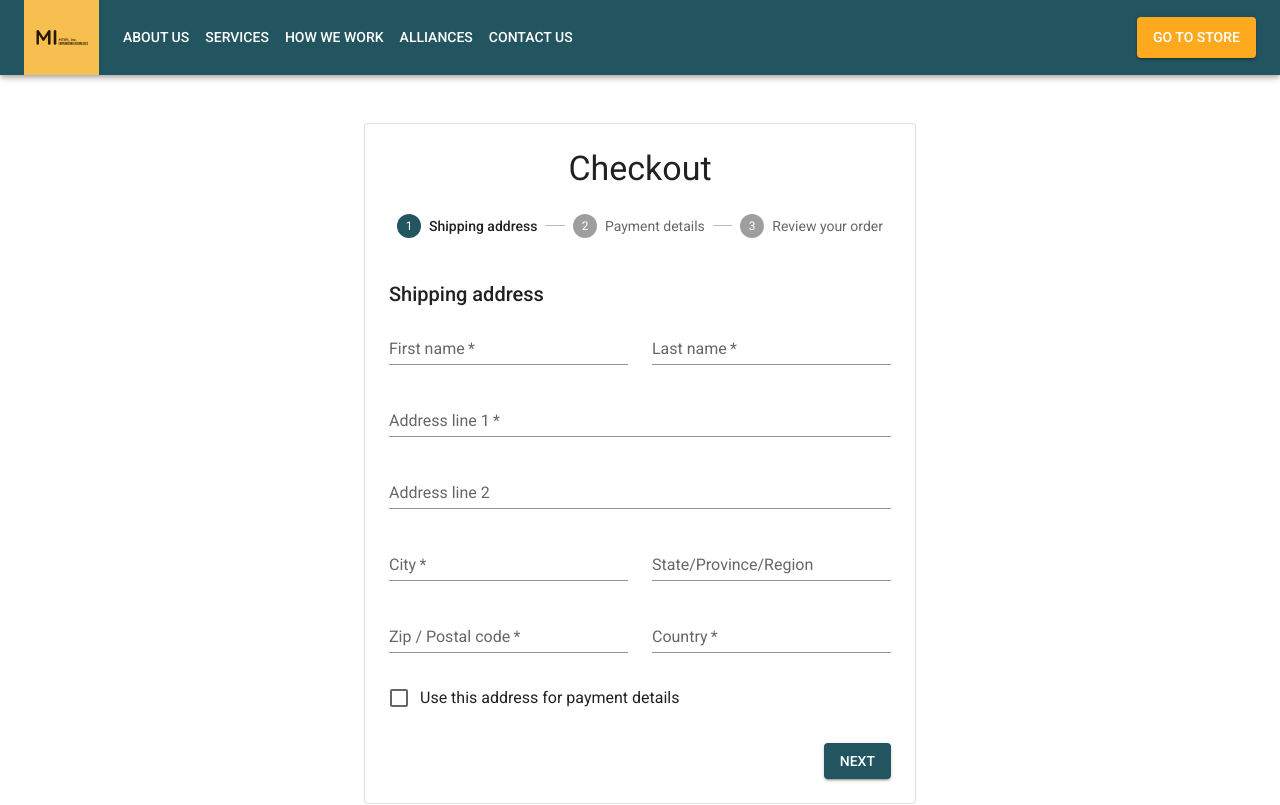
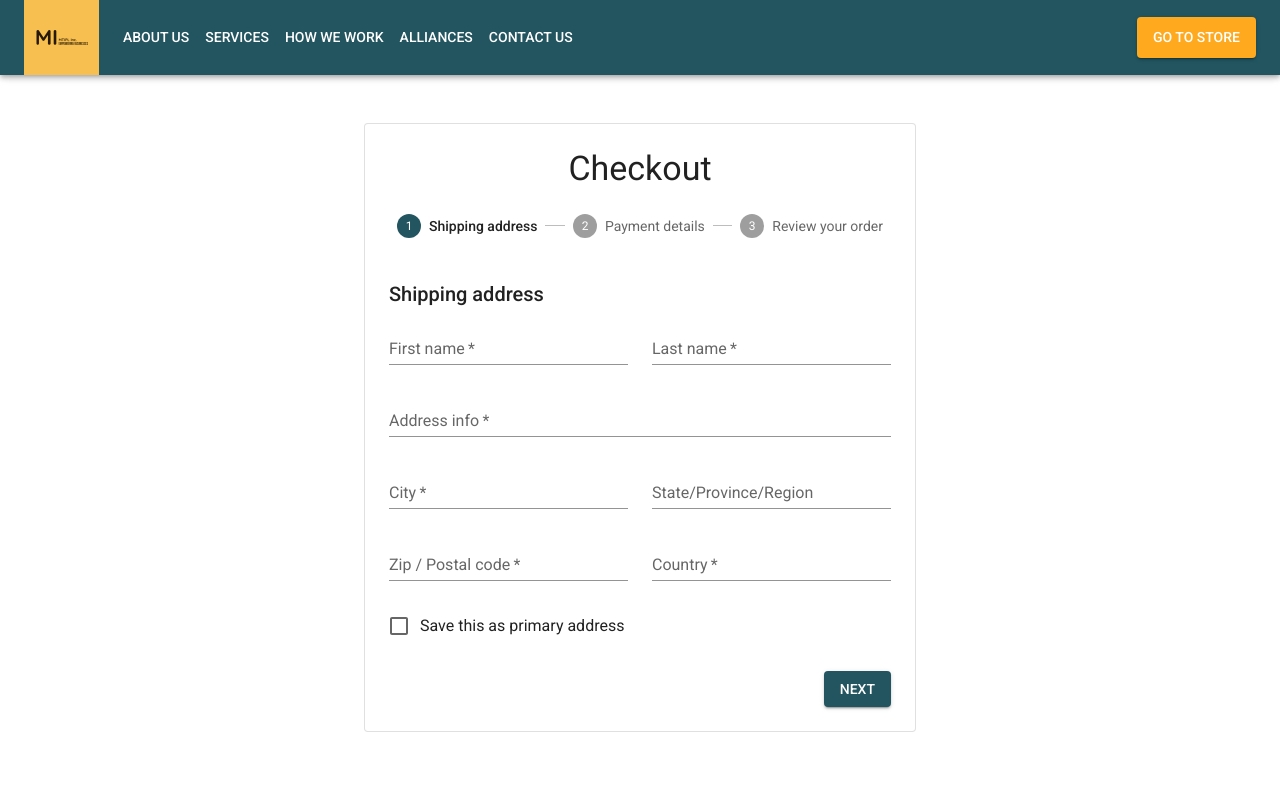
Before and after one commit to Ethan0507/mtipl-inc, a React (Create React App) app in the folder frontend/: page /checkout in a window 1280 px wide. Shown: the top 805 px of the page. Built offline with nearby package versions, Linux system fonts and the light colour scheme.

Commit message:
Added order successful page, validation in login

```diff
--- a/frontend/src/App.js
+++ b/frontend/src/App.js
@@ -19,6 +19,7 @@ import { Box } from "@mui/material";
 
 import { AuthContext } from "./utils/context/auth-context";
 import { useAuth } from "./utils/hooks/auth-hook";
+import OrderSuccessful from "./pages/OrderSuccessful";
 
 const theme = createTheme({
   typography: {
@@ -76,6 +77,7 @@ function App() {
               <Route path="/store" element={<Store />} />
               <Route path="/product" element={<ProductPage />} />
               <Route path="/checkout" element={<Checkout />} />
+              <Route path="/order/success" element={<OrderSuccessful />} />
             </Routes>
             <StickyFooter />
           </Box>
--- a/frontend/src/components/NavBar.js
+++ b/frontend/src/components/NavBar.js
@@ -64,9 +64,9 @@ const ResponsiveAppBar = (props) => {
 
   const handleGoToStore = () => {
     if (auth.isLoggedIn) {
-      window.location.href = "/store";
+      navigate("/store");
     } else {
-      window.location.href = "/login";
+      navigate("/login");
     }
   }
 
@@ -147,7 +147,7 @@ const ResponsiveAppBar = (props) => {
               }}
             >
               {pages.map((page) => (
-                <MenuItem key={page.label} onClick={handleCloseNavMenu}>
+                <MenuItem key={page.label} onClick={() => { handleCloseNavMenu(); window.location.href = "#"+page.href; }}>
                   <Typography textAlign="center">{page.label}</Typography>
                 </MenuItem>
               ))}
--- a/frontend/src/pages/AddressForm.js
+++ b/frontend/src/pages/AddressForm.js
@@ -4,13 +4,37 @@ import Typography from '@mui/material/Typography';
 import TextField from '@mui/material/TextField';
 import FormControlLabel from '@mui/material/FormControlLabel';
 import Checkbox from '@mui/material/Checkbox';
+import { useFormik, Form, FormikProvider } from 'formik';
+import { useState } from 'react';
 
-export default function AddressForm() {
+const AddressForm = ({ handleNext, formik }) => {
+
+  // const [label, setLabel] = useState('');
+  //   const [firstName, setFirstName] = useState('');
+  //   const [lastName, setLastName] = useState('');
+  //   const [addressInfo, setAddressInfo] = useState('');
+  //   const [city, setCity] = useState('');
+  //   const [state, setState] = useState('');
+  //   const [postalCode, setPostalCode] = useState('');
+  //   const [country, setCountry] = useState('');
+  //   const [isPrimary, setIsPrimary] = useState(false);
+
+  const submitAddressForm = (event) => {
+    event.preventDefault();
+
+    console.log(formik.values);
+
+    handleNext();
+
+  }
+
+
   return (
     <>
       <Typography variant="h6" gutterBottom>
         Shipping address
       </Typography>
+
           <Grid container spacing={3}>
             <Grid item xs={12} sm={6}>
               <TextField
@@ -37,21 +61,11 @@ export default function AddressForm() {
             <Grid item xs={12}>
               <TextField
                 required
-            id="address1"
-            name="address1"
-            label="Address line 1"
+                id="address"
+                name="address"
+                label="Address info"
                 fullWidth
                 autoComplete="shipping address-line1"
-            variant="standard"
-          />
-        </Grid>
-        <Grid item xs={12}>
-          <TextField
-            id="address2"
-            name="address2"
-            label="Address line 2"
-            fullWidth
-            autoComplete="shipping address-line2"
                 variant="standard"
               />
             </Grid>
@@ -97,13 +111,21 @@ export default function AddressForm() {
                 variant="standard"
               />
             </Grid>
-        <Grid item xs={12}>
+            {/* <Grid item xs={12}>
               <FormControlLabel
                 control={<Checkbox color="secondary" name="saveAddress" value="yes" />}
                 label="Use this address for payment details"
+              />
+            </Grid> */}
+            <Grid item xs={12}>
+              <FormControlLabel
+                control={<Checkbox color="secondary" name="primaryAddress" value="yes" />}
+                label="Save this as primary address"
               />
             </Grid>
           </Grid>
     </>
   );
 }
+
+export default AddressForm;
--- a/frontend/src/pages/Checkout.js
+++ b/frontend/src/pages/Checkout.js
@@ -13,33 +13,70 @@ import Typography from '@mui/material/Typography';
 import AddressForm from './AddressForm';
 import PaymentForm from './PaymentForm';
 import Review from './Review';
+import { useFormik, Form, FormikProvider } from 'formik';
 
 const steps = ['Shipping address', 'Payment details', 'Review your order'];
-
-function getStepContent(step) {
-  switch (step) {
-    case 0:
-      return <AddressForm />;
-    case 1:
-      return <PaymentForm />;
-    case 2:
-      return <Review />;
-    default:
-      throw new Error('Unknown step');
-  }
-}
-
 
 export default function Checkout() {
   const [activeStep, setActiveStep] = React.useState(0);
 
+  const formik = useFormik({
+    initialValues: getInitialValues(activeStep),
+  });
+
   const handleNext = () => {
-    setActiveStep(activeStep + 1);
+    if (activeStep === 2) {
+      window.location.href = "/order/success";
+    }
+    else {
+      setActiveStep(activeStep + 1);
+    }
   };
 
   const handleBack = () => {
     setActiveStep(activeStep - 1);
   };
+
+  function getStepContent(step) {
+    switch (step) {
+      case 0:
+        return <AddressForm handleNext={handleNext} formik={formik}/>;
+      case 1:
+        return <PaymentForm />;
+      case 2:
+        return <Review />;
+      default:
+        throw new Error('Unknown step');
+    }
+  }
+
+  function getInitialValues(step) {
+    switch(step) {
+      case 0:
+        return {
+          label: '',
+          firstName: '',
+          lastName: '',
+          addressInfo: '',
+          city: '',
+          state: '',
+          postalCode: '',
+          country: '',
+          isPrimary: false
+        };
+      case 1:
+          return {
+            somevalue: ''
+          };
+      case 2:
+          return {
+            newvalue: ''
+          }
+      default:
+          throw new Error("Unknown step");
+    }
+  }
+
 
   return (
       <>
@@ -70,6 +107,8 @@ export default function Checkout() {
               </React.Fragment>
             ) : (
               <React.Fragment>
+                <FormikProvider value={formik}>
+                <Form>
                 {getStepContent(activeStep)}
                 <Box sx={{ display: 'flex', justifyContent: 'flex-end' }}>
                   {activeStep !== 0 && (
@@ -82,10 +121,13 @@ export default function Checkout() {
                     variant="contained"
                     onClick={handleNext}
                     sx={{ mt: 3, ml: 1 }}
+                    type="submit"
                   >
                     {activeStep === steps.length - 1 ? 'Place order' : 'Next'}
                   </Button>
                 </Box>
+                </Form>
+                </FormikProvider>
               </React.Fragment>
             )}
           </React.Fragment>
--- /dev/null
+++ b/frontend/src/pages/OrderSuccessful.js
@@ -0,0 +1,30 @@
+import { Button, Container, Typography, Box } from '@mui/material';
+import React from 'react';
+import { useNavigate } from "react-router-dom";
+
+export default function OrderSuccessful () {
+
+    const navigate = useNavigate();
+
+    return (
+        <>
+        <Container style={{ display: "flex", flexDirection: "column", alignItems: "center", justifyContent: "center" }} sx={{ mx: "auto", my: 5 }} >
+            <Typography variant="body">Order #21</Typography>
+            <Typography variant="h4">Successfully paid: ₹23.99</Typography>
+            <Box sx={{ m: 2 }}>
+                <svg style={{ height: "300px", width: "300px"}} xmlns="http://www.w3.org/2000/svg" shape-rendering="geometricPrecision" text-rendering="geometricPrecision" image-rendering="optimizeQuality" fill-rule="evenodd" clip-rule="evenodd" viewBox="0 0 475 512.24">
+                    <path fill="#C28F60" d="m0 417.58 202.44 26.17c-5.92-16.29-9.15-33.86-9.15-52.19 0-42.22 17.12-80.46 44.79-108.13 27.66-27.66 65.9-44.78 108.12-44.78s80.46 17.12 108.13 44.78a154.91 154.91 0 0 1 16.02 18.85l1.39-261.39L171.87 0 0 77.98v339.6z"/>
+                    <path fill="#AA7950" d="m471.74 40.89-11.97 7.8-120.8 75.36L0 77.98 171.87 0z"/>
+                    <path fill="#D2A06D" d="M340.21 238.76V126l131.53-85.11L475 309.1c-5.96-9.29-12.9-17.89-20.67-25.67-27.67-27.66-65.91-44.78-108.13-44.78-2 0-4 .04-5.99.11z"/>
+                    <path fill="#65472F" d="m232.12 8.21 98.23 13.4-140.6 84.02-.09 145.42-50.03-34.08-50.04 28.28 6.25-152.68z"/>
+                    <path fill="#3AAF3C" d="M346.2 270.87c66.66 0 120.69 54.03 120.69 120.69 0 66.65-54.03 120.68-120.69 120.68-66.65 0-120.68-54.03-120.68-120.68 0-66.66 54.03-120.69 120.68-120.69z"/>
+                    <path fill="#0DA10D" fill-rule="nonzero" d="M409.98 338.39h9.06c-38.6 42.87-68.52 78.21-95.31 129.89-13.95-29.82-26.39-50.41-54.2-69.5l10.38-2.34c20.79 17 31.74 35.9 43.82 61.73 24.65-47.57 51.97-81.29 86.25-119.78z"/>
+                    <path fill="#fff" fill-rule="nonzero" d="M300.02 381.78c9.27 5.34 15.31 9.78 22.49 17.7 18.64-30 38.87-46.62 65.17-70.21l2.57-.99h28.79c-38.6 42.86-68.52 78.21-95.31 129.89-13.95-29.82-26.39-50.41-54.2-69.5l30.49-6.89z"/>
+                </svg>
+            </Box>
+            <Typography variant="h5" sx={{ my: 2 }}>Thank you for shopping with us! Sit back, Relax while we deliver your product.</Typography>
+            <Button variant='contained' onClick={() => navigate("/store")}>Shop More</Button>
+        </Container>
+        </>
+    );
+}
--- a/frontend/src/pages/SignIn.js
+++ b/frontend/src/pages/SignIn.js
@@ -11,6 +11,7 @@ import Box from '@mui/material/Box';
 import LockOutlinedIcon from '@mui/icons-material/LockOutlined';
 import Typography from '@mui/material/Typography';
 import Container from '@mui/material/Container';
+import Alert from '@mui/material/Alert';
 
 import { AuthContext } from "../utils/context/auth-context";
 import { useContext } from 'react';
@@ -22,13 +23,22 @@ export default function SignIn() {
   const auth = useContext(AuthContext);
   const navigate = useNavigate();
 
+  const [error, setError] = React.useState();
+
   const handleSubmit = async (event) => {
     event.preventDefault();
     const data = new FormData(event.currentTarget);
     // eslint-disable-next-line no-console
 
+    var validRegex = /^(([^<>()[\]\\.,;:\s@"]+(\.[^<>()[\]\\.,;:\s@"]+)*)|(".+"))@((\[[0-9]{1,3}\.[0-9]{1,3}\.[0-9]{1,3}\.[0-9]{1,3}\])|(([a-zA-Z\-0-9]+\.)+[a-zA-Z]{2,}))$/;
+
     try {
-      let responseData = await fetch('http://localhost:5000/api/users/login', {
+
+      if (!data.get('email').match(validRegex)) {
+        throw Error("Please enter a valid email address");
+      }
+
+      let response = await fetch('http://localhost:5000/api/users/login', {
         method: 'POST',
         body: JSON.stringify({
           email: data.get('email'),
@@ -38,10 +48,15 @@ export default function SignIn() {
           'Content-Type': 'application/json'
         }
       });
-      responseData = await responseData.json();
+      let responseData = await response.json();
+      if (!response.ok) {
+        throw Error(responseData.message);
+      }
       auth.login(responseData.userId, responseData.token);
       navigate("/store");
-    } catch (err) {}
+    } catch (err) {
+      setError(err);
+    }
   };
 
   return (
@@ -61,6 +76,9 @@ export default function SignIn() {
           <Typography component="h1" variant="h5">
             Sign in
           </Typography>
+          <Alert variant="filled" severity="error" sx={{ m:1, p: 1, display: error ? '' : 'none' }}>
+            {error ? error.message : ""}
+          </Alert>
           <Box component="form" onSubmit={handleSubmit} noValidate sx={{ mt: 1 }}>
             <TextField
               margin="normal"
--- a/frontend/src/pages/sections/home/Landing.js
+++ b/frontend/src/pages/sections/home/Landing.js
@@ -1,7 +1,7 @@
 import React from "react";
 import Carousel from 'react-material-ui-carousel'
 
-import { Paper, Button, Box, Typography } from "@mui/material";
+import { Paper, Button, Box, Typography, Container } from "@mui/material";
 
 export default function Landing(props)
 {
@@ -29,7 +29,7 @@ export default function Landing(props)
     ]
 
     return (
-        <Carousel autoPlay animation="slide" duration={1000} indicators="false" sx={{ mb: 3, width: "100%", minHeight: "20vh", maxHeight: "50vh" }}>
+        <Carousel autoPlay animation="slide" duration={1000} indicators={false}>
             {
                 items.map( (item, i) => <Item key={i} item={item} /> )
             }
@@ -40,11 +40,11 @@ export default function Landing(props)
 function Item(props)
 {
     return (
-        <Box>
+        <Container>
             <img src={props.item.image} alt={props.item.name}/>
             <Box style={{ p: 1, position: "absolute", top: "5%", left: "2%", zIndex:10000, border: "2px solid white", backgroundColor:"rgba(0,0,30,0.4)", backdropFilter: "blur(2px)" }}>
                 <Typography variant="h3" color="white" sx={{ p: 2 }}>{props.item.name}</Typography>
             </Box>
-        </Box>
+        </Container>
     );
 }
--- a/frontend/src/pages/sections/products/ProductFilterSidebar.js
+++ b/frontend/src/pages/sections/products/ProductFilterSidebar.js
@@ -68,7 +68,7 @@ export default function ShopFilterSidebar({
       </Button>
 
       <FormikProvider value={formik}>
-        <Form autoComplete="off" noValidate>
+        <Form>
           <Drawer
             anchor="right"
             open={isOpenFilter}
```
Also changed, not shown: frontend/src/pages/SignUp.js (+19 -3 lines), frontend/public/laptop_1.jpg (added). Lines whose indentation alone changed are shown as unchanged.
